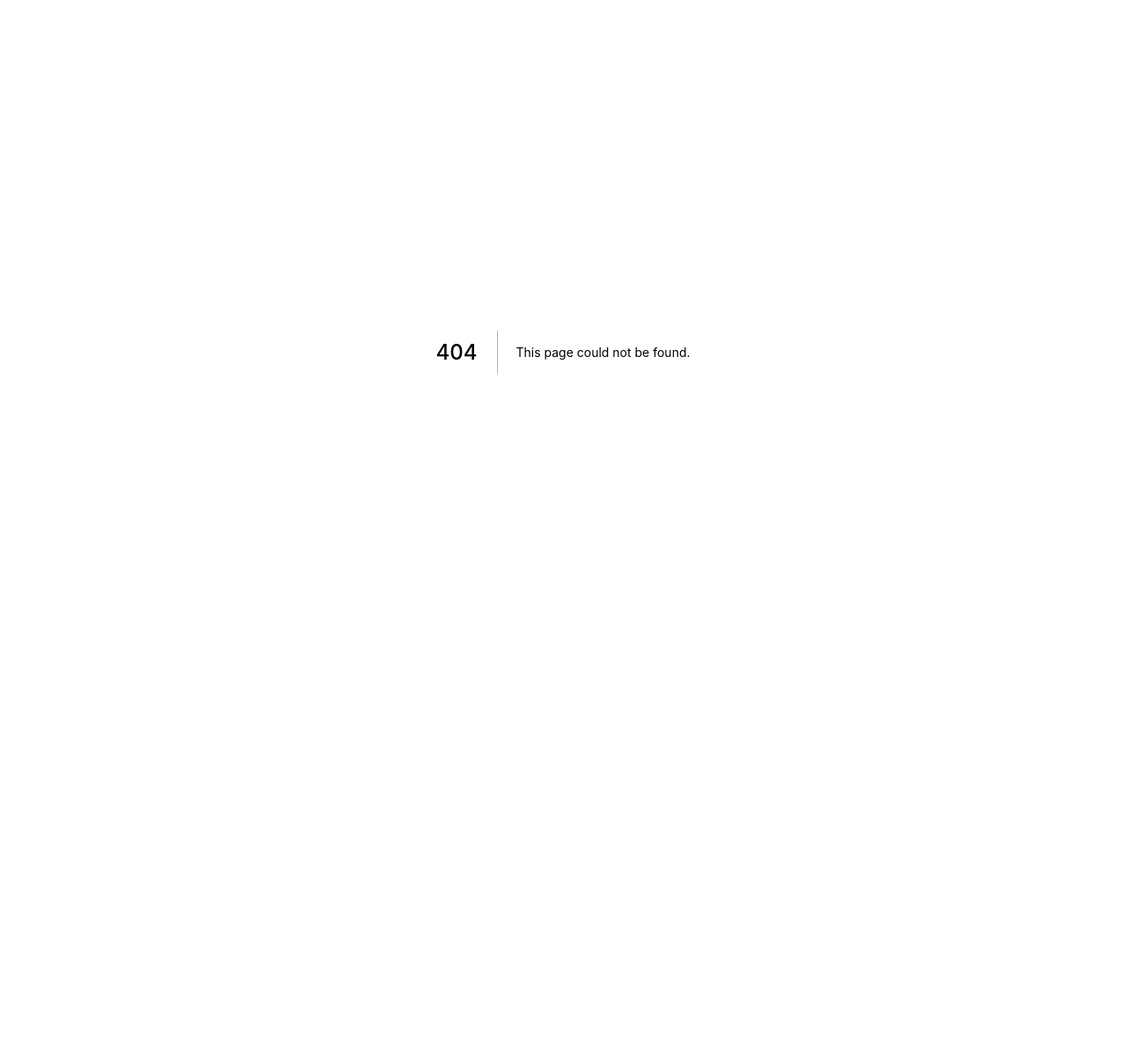
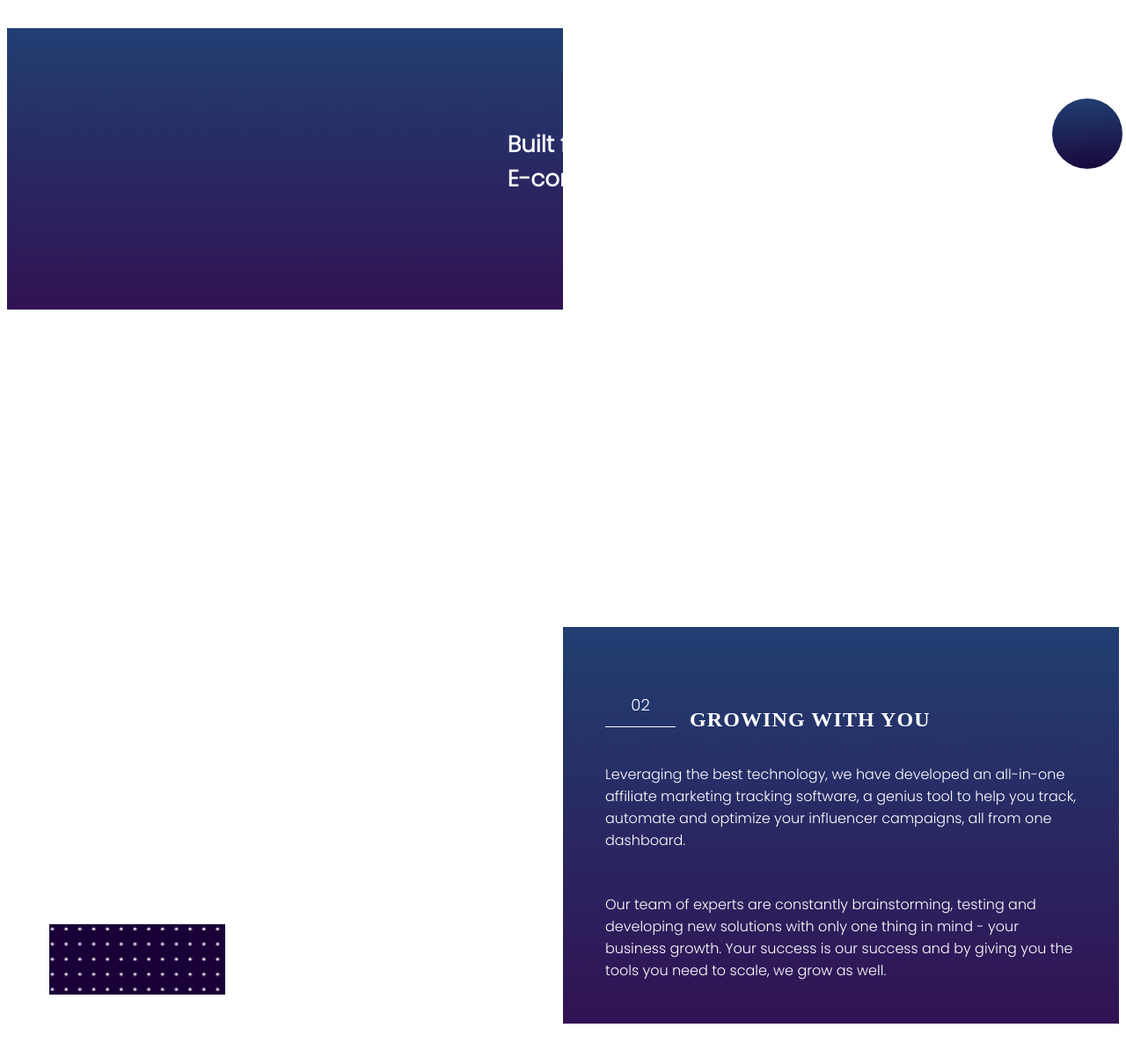
Before and after one commit to heiscostly/paddle-frontend-assessment, a Next.js app: page /about in a window 1280 px wide. Before the commit this address had no page. Shown: the top 1202 px of the page at 88% size. Before the commit the page ends 800 px from the top, so only its background shows below. Built offline with nearby package versions, Linux system fonts and the light colour scheme.

Commit message:
added the about page, added images folder to the public folder and worked on most of the content on the about page

```diff
--- /dev/null
+++ b/components/AboutSection/BuildEcom/BuildEcom.jsx
@@ -0,0 +1,22 @@
+import React from "react";
+import { BuildEcomWrapper } from "./BuildEcomStyle";
+
+function BuildEcom() {
+  return (
+    <BuildEcomWrapper>
+      <div className="glass-effect">
+        <h1 className="glass-content">Built for Saas and E-commerce</h1>
+      </div>
+      <div className="circle-section">
+        <div className="circle-round"></div>
+        <p className="circle-content">
+          Our tools are easy to set up and use with a user friendly dashboard
+          that enables you to set up, launch, automate and manage
+          multi-affiliate campaigns in 5 minutes.
+        </p>
+      </div>
+    </BuildEcomWrapper>
+  );
+}
+
+export default BuildEcom;
--- /dev/null
+++ b/components/AboutSection/BuildEcom/BuildEcomStyle.js
@@ -0,0 +1,56 @@
+import styled from "styled-components";
+export const BuildEcomWrapper = styled.div`
+  width: 100%;
+  display: flex;
+  justify-content: center;
+  align-items: center;
+  margin-top: 2rem;
+
+  .glass-effect {
+    width: 50%;
+    height: 20rem;
+    position: relative;
+    background: transparent linear-gradient(180deg, #213f72 0%, #311254 100%) 0%
+      0% no-repeat padding-box;
+    opacity: 1;
+    backdrop-filter: blur(16px);
+    -webkit-backdrop-filter: blur(16px);
+    .glass-content {
+      position: absolute;
+      top: 30%;
+      font: normal normal normal 26px Poppins;
+      font-weight: bold;
+      letter-spacing: 0px;
+      color: #ffffff;
+      left: 90%;
+      width: 36%;
+    }
+  }
+  .circle-section {
+    width: 50%;
+    position: relative;
+    .circle-round {
+      border-radius: 50%;
+      width: 80px;
+      height: 80px;
+      background: transparent linear-gradient(177deg, #213f72 0%, #19073b 100%)
+        0% 0% no-repeat padding-box;
+      opacity: 1;
+      position: absolute;
+      left: 88%;
+      bottom: 50%;
+    }
+    .circle-content {
+      position: absolute;
+      margin: 0;
+      bottom: -164px;
+      width: 50%;
+      left: 30%;
+      padding: 0;
+      font: normal normal normal 16px Poppins;
+      letter-spacing: 0px;
+      color: #ffffff;
+      opacity: 1;
+    }
+  }
+`;
--- /dev/null
+++ b/components/AboutSection/Growing/Growing.jsx
@@ -0,0 +1,43 @@
+import React from "react";
+import { GrowingWrapper } from "./GrowingStyle";
+import Image from "next/image";
+
+function Growing() {
+  return (
+    <GrowingWrapper>
+      <div className="why-us">
+        <div className="top-content">
+          <p>01</p>
+          <h2>Why us?</h2>
+        </div>
+        <p className="middle-content">
+          We pride ourselves in our ability to innovate and create world-class
+          tools that provide reliable and efficient touchpoints between
+          advertisers and affiliates.
+        </p>
+
+        <Image src="/img/dots.png" alt="logo" width={200} height={80} />
+      </div>
+      <div className="growing">
+        <div className="top-content">
+          <p>02</p>
+          <h2>Growing with you</h2>
+        </div>
+        <p className="middle-content">
+          Leveraging the best technology, we have developed an all-in-one
+          affiliate marketing tracking software, a genius tool to help you
+          track, automate and optimize your influencer campaigns, all from one
+          dashboard.
+        </p>
+        <p className="middle-content">
+          Our team of experts are constantly brainstorming, testing and
+          developing new solutions with only one thing in mind - your business
+          growth. Your success is our success and by giving you the tools you
+          need to scale, we grow as well.
+        </p>
+      </div>
+    </GrowingWrapper>
+  );
+}
+
+export default Growing;
--- /dev/null
+++ b/components/AboutSection/Growing/GrowingStyle.js
@@ -0,0 +1,89 @@
+import styled from "styled-components";
+
+export const GrowingWrapper = styled.div`
+  width: 100%;
+  display: flex;
+  justify-content: center;
+  align-items: center;
+  margin-bottom: 5rem;
+  .why-us {
+    width: 50%;
+    padding: 3rem;
+    .top-content {
+      display: flex;
+      align-items: center;
+      color: #fff;
+      p {
+        width: 80px;
+        border-bottom: 1px solid #fff;
+        text-align: center;
+        padding-bottom: 0.5rem;
+        margin-right: 1rem;
+        font: normal normal normal 18px/32px Poppins;
+        letter-spacing: 0px;
+        color: #ffffff;
+        text-transform: uppercase;
+        opacity: 1;
+      }
+      h2 {
+        padding-top: 1.5rem;
+        font: normal normal medium 22px/39px Poppins;
+        letter-spacing: 1.1px;
+        color: #ffffff;
+        text-transform: uppercase;
+        opacity: 1;
+      }
+    }
+    .middle-content {
+      font: normal normal 300 16px Poppins;
+      letter-spacing: 0px;
+      color: #ffffff;
+      opacity: 1;
+      margin-bottom: 8rem;
+    }
+  }
+  .growing {
+    background: transparent linear-gradient(180deg, #213f72 0%, #311254 100%) 0%
+      0% no-repeat padding-box;
+    opacity: 1;
+    backdrop-filter: blur(16px);
+    -webkit-backdrop-filter: blur(16px);
+    width: 50%;
+    padding: 3rem;
+    .top-content {
+      display: flex;
+      align-items: center;
+      color: #fff;
+      p {
+        width: 80px;
+        border-bottom: 1px solid #fff;
+        text-align: center;
+        padding-bottom: 0.5rem;
+        margin-right: 1rem;
+        font: normal normal normal 18px/32px Poppins;
+        letter-spacing: 0px;
+        color: #ffffff;
+        text-transform: uppercase;
+        opacity: 1;
+      }
+      h2 {
+        padding-top: 1.5rem;
+        font: normal normal medium 22px/39px Poppins;
+        letter-spacing: 1.1px;
+        color: #ffffff;
+        text-transform: uppercase;
+        opacity: 1;
+      }
+    }
+    .middle-content {
+      font: normal normal 300 16px Poppins;
+      letter-spacing: 0px;
+      color: #ffffff;
+      opacity: 1;
+      margin-bottom: 3rem;
+      &:nth-child(3) {
+        margin-bottom: 0;
+      }
+    }
+  }
+`;
--- /dev/null
+++ b/components/AboutSection/Metrics/Metrics.jsx
@@ -0,0 +1,17 @@
+import React from "react";
+import { MetricsWrapper } from "./MetricsStyle";
+
+function Metrics() {
+  return (
+    <MetricsWrapper>
+      <div className="metric-content">
+        <h1>
+          Metricks was developed because just like you, we needed a product that
+          could give us good value.
+        </h1>
+      </div>
+    </MetricsWrapper>
+  );
+}
+
+export default Metrics;
--- /dev/null
+++ b/components/AboutSection/Metrics/MetricsStyle.js
@@ -0,0 +1,19 @@
+import styled from "styled-components";
+export const MetricsWrapper = styled.div`
+  display: flex;
+  justify-content: center;
+  align-items: center;
+  color: #ffffff;
+  width: 100%;
+  margin-top: 3rem;
+  margin-bottom: 3rem;
+  .metric-content {
+    width: 50%;
+    h1 {
+      font-family: "Poppins", sans-serif;
+      font-size: 2.5rem;
+      font-weight: 700;
+      line-height: 1.2;
+    }
+  }
+`;
--- a/components/Counter/CounterStyle.js
+++ b/components/Counter/CounterStyle.js
@@ -107,5 +107,6 @@ export const CounterContainer = styled.div`
     opacity: 1;
     position: absolute;
     left: 80%;
+    top: -4px;
   }
 `;
--- a/components/EmailForms/FormInputsStyle.js
+++ b/components/EmailForms/FormInputsStyle.js
@@ -9,7 +9,7 @@ export const FormInputContainer = styled.div`
     border-bottom: 1px solid #f6f7f9;
     opacity: 0.23;
     padding: 10px;
-    width: 350px;
+    width: 240px;
     margin-right: 2rem;
 
     ::placeholder {
@@ -41,6 +41,10 @@ export const EmailContainer = styled.div`
       color: #000000;
       opacity: 1;
     }
+    &:focus {
+      border: none;
+      outline: none;
+    }
   }
   .waiting-list-button {
     width: 250px;
--- a/components/Footer/Footer.jsx
+++ b/components/Footer/Footer.jsx
@@ -5,6 +5,7 @@ import { Youtube, Facebook, Linkedin, Instagram, Twitter } from "react-feather";
 function Footer() {
   return (
     <FooterContainer>
+      {/* <div className="oval"></div> */}
       <div className="circle"></div>
       <div className="footer-socials">
         <div>
--- /dev/null
+++ b/pages/about.js
@@ -0,0 +1,16 @@
+import React from "react";
+import BuildEcom from "../components/AboutSection/BuildEcom/BuildEcom";
+import Metrics from "../components/AboutSection/Metrics/Metrics";
+import Growing from "../components/AboutSection/Growing/Growing";
+
+function about() {
+  return (
+    <div>
+      <BuildEcom />
+      <Metrics />
+      <Growing />
+    </div>
+  );
+}
+
+export default about;
```
Also changed, not shown: components/Footer/FooterStyle.js (+13 -1 lines), components/Header/Header.jsx (+5 -6 lines), public/img/dots.png (added), public/img/logo.png (added).
